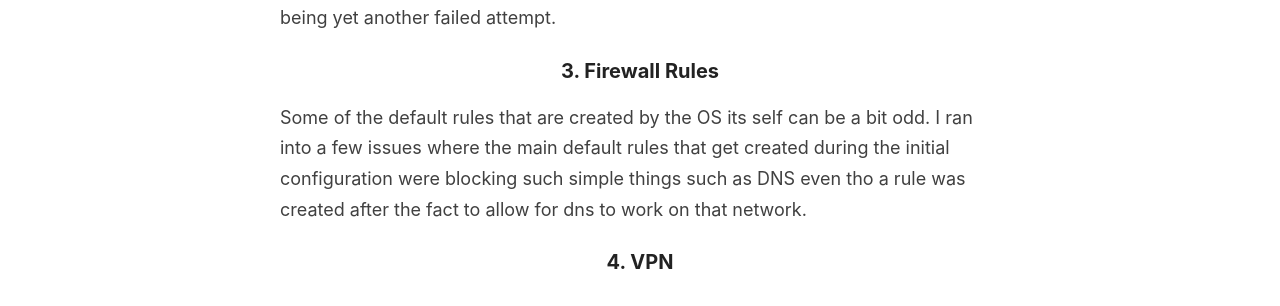
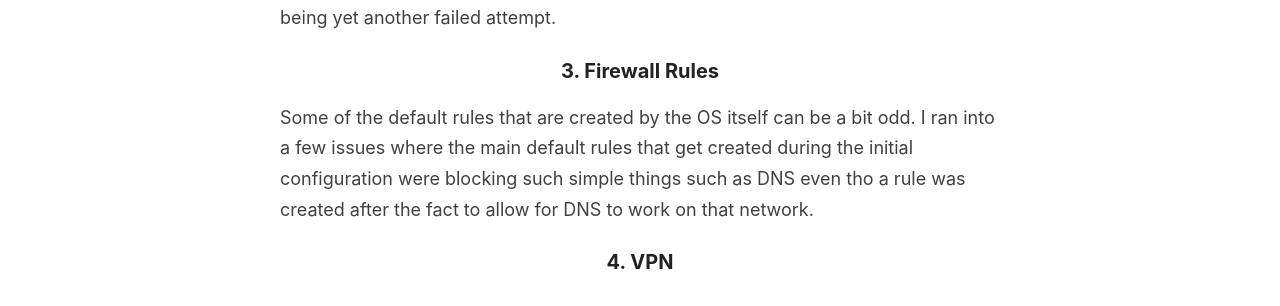
Before and after one commit to zavalalabs/zavalalabs.github.io, a Jekyll site: the page built from _posts/2024-06-09-OPNSense-Followup.md, in a window 1280 px wide. Shown: the part 1810-2116 px from the top of the page. Built offline with Jekyll 4.4.1, drawn with Linux system fonts in a browser that asks for light colours.

Commit message:
Fix typo in firewall rules comment

```diff
--- a/_posts/2024-06-09-OPNSense-Followup.md
+++ b/_posts/2024-06-09-OPNSense-Followup.md
@@ -32,7 +32,7 @@ Later, the fix for this issue was redoing the whole build by hand instead of usi
 
 ### 3. **Firewall Rules**
 
-  Some of the default rules that are created by the OS its self can be a bit odd. I ran into a few issues where the main default rules that get created during the initial configuration were blocking such simple things such as DNS even tho a rule was created after the fact to allow for dns to work on that network.
+  Some of the default rules that are created by the OS itself can be a bit odd. I ran into a few issues where the main default rules that get created during the initial configuration were blocking such simple things such as DNS even tho a rule was created after the fact to allow for DNS to work on that network.
 
 ### 4. **VPN**
 
```
